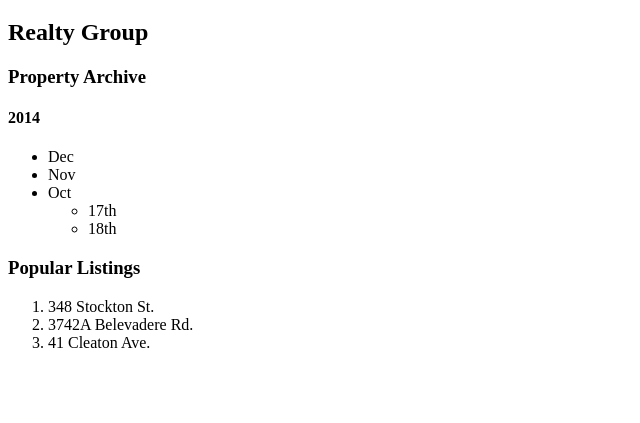
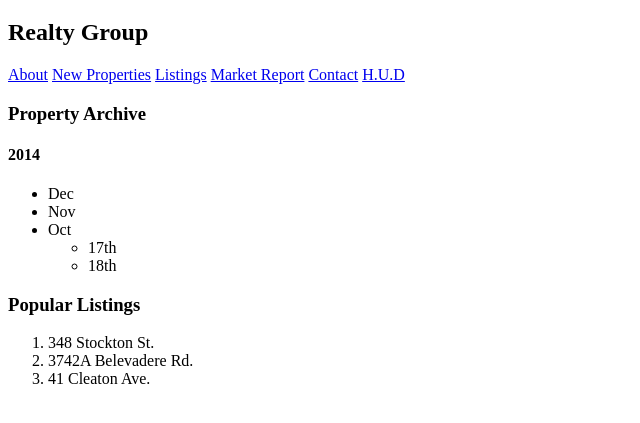
Before and after one commit to TurnerHG/exceptional-realty, a plain HTML site: page real-estate-listings.html in a window 1280 px wide. Shown: the part 61-484 px from the top of the page, without its empty margins (0-640 px from the left). Drawn offline with Linux system fonts and the light colour scheme.

Commit message:
Things I forgot to commit previously

```diff
--- a/real-estate-listings.html
+++ b/real-estate-listings.html
@@ -7,6 +7,16 @@
  <body>
  	<h1>Exceptional</h1>
  	<h2>Realty Group</h2>
+
+ 	<!-- links -->
+ 	<a href="index.html">About</a>
+ 	<a href="new-properties.html">New Properties</a>
+ 	<a href="real-estate-listings.html">Listings</a>
+ 	<a href="market-report.html">Market Report</a>
+ 	<a href="contact.html">Contact</a>
+ 	<!-- link to other website -->
+ 	<a href="http://hud.gov" target="_blank">H.U.D</a>
+
 
  	<h3>Property Archive</h3>
  	<h4>2014</h4>
```
Also changed, not shown: index.html (+1 -1 lines).
